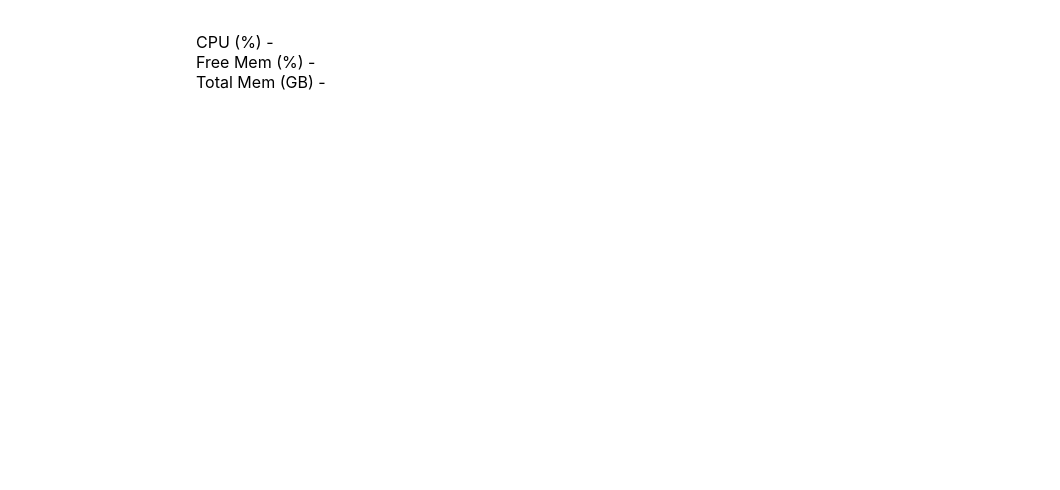
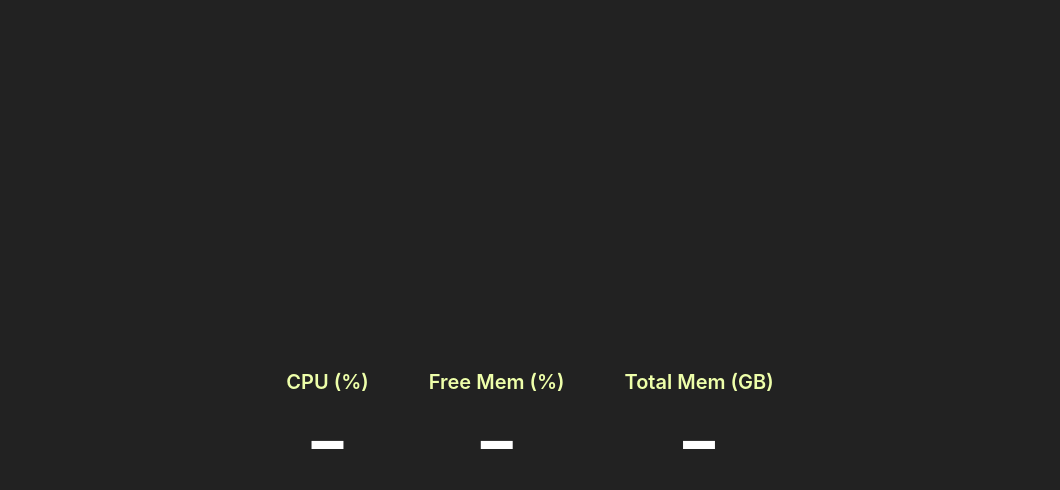
Before and after one commit to Jimzical/cpu-moniter, an Electron app: page src/index.html in a window 1000 px wide. Shown: the whole page, 1060 px wide, since content can reach past the window. Drawn offline with Linux system fonts and the light colour scheme; no server answers.

Commit message:
Update index.css

```diff
--- a/src/index.css
+++ b/src/index.css
@@ -1,7 +1,31 @@
+html {
+  width: 100vw;
+  height: 100vh;
+}
 body {
-  font-family: -apple-system, BlinkMacSystemFont, 'Segoe UI', Roboto, Helvetica,
-    Arial, sans-serif;
+  font-family: -apple-system, BlinkMacSystemFont, "Segoe UI", Roboto, Helvetica, Arial, sans-serif;
   margin: auto;
-  max-width: 38rem;
-  padding: 2rem;
+  width:100%;
+  height: 100%;
+  padding: 3%;
+  overflow: hidden;
+  background: #222;
+  display: flex;
+  justify-content: center;
+  align-items: center;
+  color: white;
 }
+.box {
+  display: flex;
+  justify-content: center;
+  align-items: center;
+  flex-direction: column;
+  font-size: 100px;
+  line-height: 0.95;
+  padding: 0 30px 0 30px;
+}
+.label {
+  font-size: 20px;
+  font-weight: 600;
+  color:#efa;
+}
```
